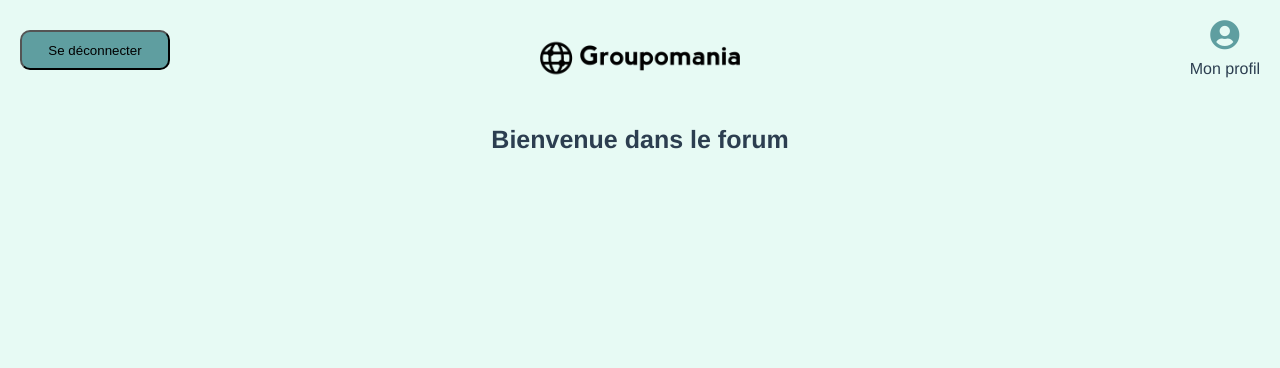
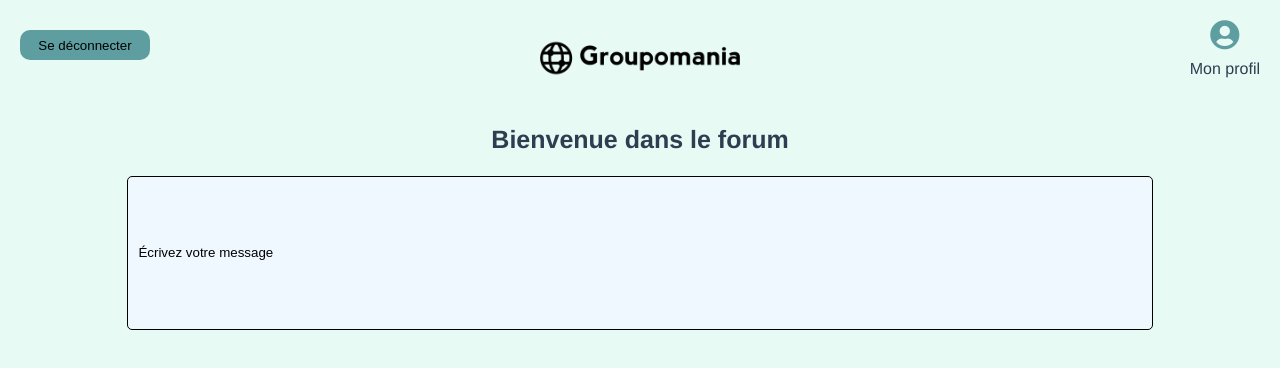
Before and after one commit to Yradouani/P7_Yasmine_Radouani, a Vue app in the folder frontend/: page /forum in a window 1280 px wide. Shown: the top 368 px of the page. Built offline with nearby package versions, Linux system fonts and the light colour scheme.

Commit message:
ajout des fonctionnalités de suppression et modification de message

```diff
--- a/frontend/src/components/Forum.vue
+++ b/frontend/src/components/Forum.vue
@@ -9,22 +9,72 @@
   <router-link to="/">
     <button id="logout">Se déconnecter</button>
   </router-link>
+  <input id="message" type="texte" placeholder="Écrivez votre message" v-model="newMessage"/>
+  <button id="send-message" @click="sendMessage" v-if="newMessage != ''">Publier mon message</button>
+
+  <div id="message-container" v-for="singleMessage in allMessages" v-bind:key="singleMessage.id">
+      <span>{{ singleMessage.message }}</span>
+      <div>
+      <span id="trash" @click="deleteMessage(singleMessage)"><i class="fas fa-trash-alt" ></i></span>
+      <span id="update" @click="updateMessage()"><i class="fas fa-edit"></i></span>
+      </div>
+  </div>
 </template>
 
 <script>
-export default {};
+import { ref } from 'vue';
+export default {
+  setup(props, ctx) {
+
+    let newMessage = ref("");
+    let allMessages = ref([]);
+    const sendMessage = function () {
+      console.log(newMessage.value);
+      ctx.emit("addNewMessage", newMessage.value);
+      allMessages.value = [...allMessages.value, { message: newMessage.value, id: Date.now() }];
+      console.log(allMessages.value);
+      newMessage.value = "";
+    };
+    const deleteMessage = function (singleMessage) {
+      ctx.emit('delete-message', singleMessage);
+      console.log(singleMessage);
+      allMessages.value = allMessages.value.filter(m => m.id !== singleMessage.id);
+
+    };
+    const updateMessage = function () {
+
+    };
+    return {
+      newMessage,
+      sendMessage,
+      allMessages,
+      deleteMessage,
+      updateMessage,
+    };
+  }
+};
 </script>
 
 <style>
 #logout {
-  width: 150px;
-  height: 40px;
+  width: 130px;
+  height: 30px;
   background-color: cadetblue;
   border-radius: 10px;
   cursor: pointer;
   position: absolute;
   left: 20px;
   top: 30px;
+  border: none;
+}
+#send-message {
+  background-color: cadetblue;
+  border-radius: 10px;
+  cursor: pointer;
+  width: 150px;
+  height: 30px;
+  border: none;
+  margin: 15px auto;
 }
 i {
   font-size: 30px;
@@ -47,4 +97,26 @@ i {
 a {
     color: inherit;
 }
+#message {
+  border: 1px solid black;
+  width: 80%;
+  height: 150px;
+  padding-left: 10px;
+}
+input {
+  display: flex;
+  justify-content: flex-start;
+}
+input:focus{
+    outline: 3px black;
+}
+#message-container {
+  border: 2px solid cadetblue;
+  margin-top: 10px;
+  padding: 10px;
+}
+#trash i, #update i{
+  font-size: 15px;
+  margin-left: 15px;
+}
 </style>
```
